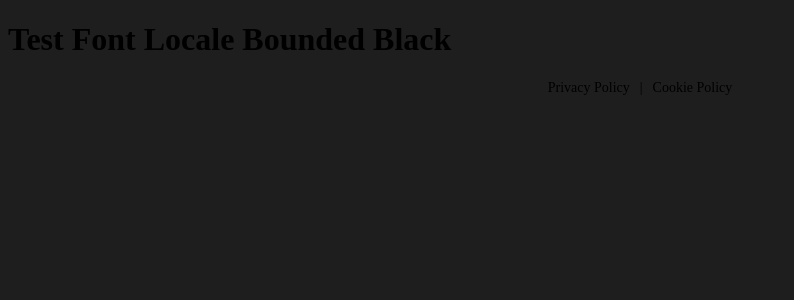
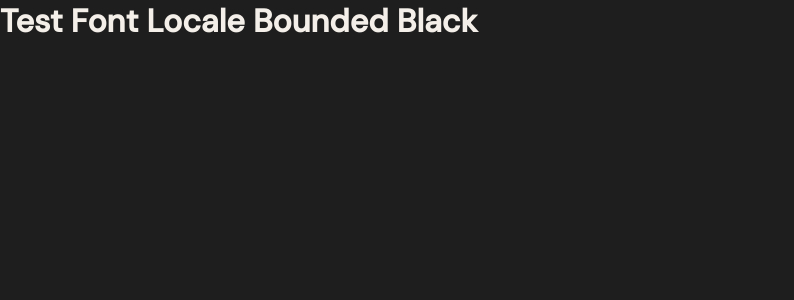
Before and after one commit to andy90d/matchdesign-site, a Next.js app: page / in a window 1280 px wide. Shown: the top 300 px of the page, without its empty margins (0-794 px from the left). Built offline with nearby package versions, Linux system fonts and the light colour scheme.

Commit message:
modified:   app/page.tsx

```diff
--- a/app/globals.css
+++ b/app/globals.css
@@ -1,4 +1,4 @@
-*
+*,
 *::before,
 *::after {
   box-sizing: border-box;
@@ -7,31 +7,19 @@
 }
 
 :root {
-  --red:      #d9453d;
-  --red-dark: #c03530;
-  --black:    #1e1e1e;
-  --white:    #f4efe9;
-
-  --font-display: var(--font-bounded-black), sans-serif;
-  --font-body:    var(--font-dm-sans), sans-serif;
-}
-
-html {
-  font-size: 16px;
-  -webkit-font-smoothing: antialiased;
-  -moz-osx-font-smoothing: grayscale;
-  background-color: #1e1e1e;
-}
-
-body {
-  :root {
   --color-bg: #1e1e1e;
   --color-text: #f4efe9;
   --color-text-muted: rgba(244, 239, 233, 0.6);
   --color-border: rgba(244, 239, 233, 0.07);
   --color-accent: #d9453d;
 
-  --font-heading: var(--font-fraunces), serif;
+  --red: #d9453d;
+  --red-dark: #c03530;
+  --black: #1e1e1e;
+  --white: #f4efe9;
+
+  /* Variabili Tipografiche */
+  --font-display: var(--font-bounded-black), sans-serif;
   --font-body: var(--font-dm-sans), sans-serif;
   --font-mono: var(--font-space-mono), monospace;
 
@@ -40,6 +28,13 @@ body {
   --space-lg: 5rem;
 
   --container-text: 640px;
+}
+
+html {
+  font-size: 16px;
+  -webkit-font-smoothing: antialiased;
+  -moz-osx-font-smoothing: grayscale;
+  background-color: var(--color-bg);
 }
 
 body {
@@ -59,7 +54,6 @@ body {
   font-size: 0.875rem;
   background: var(--color-bg);
 }
-}
 
 a {
   color: inherit;
@@ -78,5 +72,5 @@ video {
 
 footer[style] {
   background-color: #1e1e1e !important;
-  color: rgba(244,239,233,0.25) !important;
+  color: rgba(244, 239, 233, 0.25) !important;
 }
--- a/app/layout.tsx
+++ b/app/layout.tsx
@@ -1,29 +1,23 @@
 import type { Metadata } from "next";
-import {dmSans, spaceMono } from "@/lib/fonts/fonts";
-import { BoundedBlack } from "@/lib/fonts/fonts";
-import { IubendaHead, IubendaLoader } from "@/components/legal/Iubenda";
-import Footer from "@/components/common/Footer";
+import { BoundedBlack, dmSans, spaceMono } from "@/lib/fonts/fonts";
 import "./globals.css";
 
 export const metadata: Metadata = {
-  title: {
-    default: "MATCHdesign",
-    template: "%s — MATCHdesign",
-  },
+  title: "Sistemi di Brand Identity",
+  description: "Costruiamo il sistema che protegge la coerenza del tuo brand.",
 };
 
-
-export default function RootLayout({ children }: { children: React.ReactNode }) {
+export default function RootLayout({
+  children,
+}: {
+  children: React.ReactNode;
+}) {
   return (
-    <html lang="it" className={`${BoundedBlack.variable} ${dmSans.variable} ${spaceMono.variable}`}>
-      <head>
-        <IubendaHead />
-      </head>
-      <body>
-        <main>{children}</main>
-        <Footer />
-        <IubendaLoader />
-      </body>
+    <html
+      lang="it"
+      className={`${BoundedBlack.variable} ${dmSans.variable} ${spaceMono.variable}`}
+    >
+      <body>{children}</body>
     </html>
   );
 }
```
